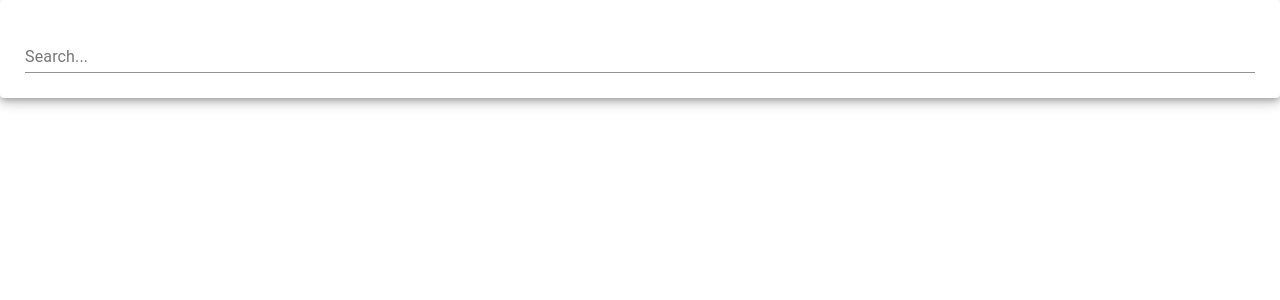
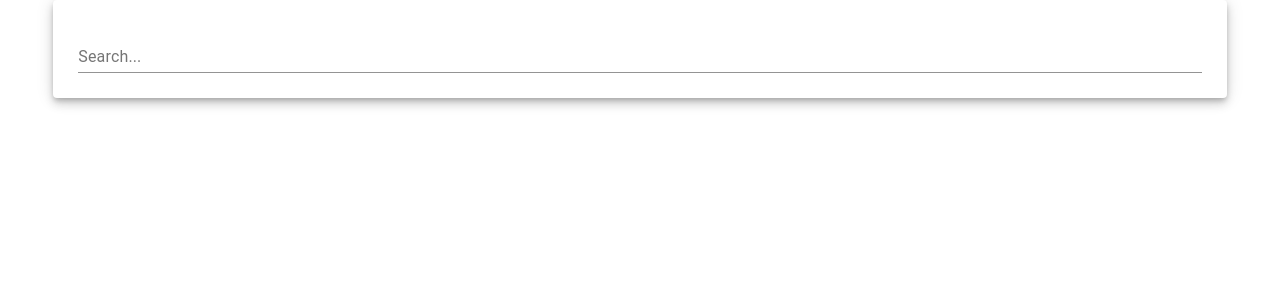
Before and after one commit to venujibhakate/github_finder_react, a React (Create React App) app: page / in a window 1280 px wide. Shown: the top 300 px of the page. Built offline with nearby package versions, Linux system fonts and the light colour scheme.

Commit message:
add the view profile button which can show github repo pase

```diff
--- a/src/App.js
+++ b/src/App.js
@@ -1,25 +1,21 @@
 import React, { Component } from 'react';
 import './App.css';
 import SearchBar from './SearchBar';
+import { Grid } from '@material-ui/core';
 
 
 class App extends Component {
   render() {
     return (
-      //     <Grid justify="center" container spacing={16}>
-      //     <Grid item xs={11}>
-      //       <Grid container spacing={10}>
-      //         <Grid item xs={12}>
-      //           <SearchBar onFormSubmit={this.handleSubmit}/>
-      //         </Grid>
-      //       </Grid>
-      //     </Grid>
-      //   </Grid>
-      //   );
-      // }
-      <div>
-        <SearchBar />
-      </div>
+          <Grid justify="center" container spacing={16}>
+          <Grid item xs={11}>
+            <Grid container spacing={10}>
+              <Grid item xs={12}>
+                <SearchBar/>
+              </Grid>
+            </Grid>
+          </Grid>
+        </Grid>
     )
   }
 }
--- a/src/repo.css
+++ b/src/repo.css
@@ -1,5 +1,5 @@
 card{
-     width: '250px';
+     width: '200px';
      margin-left:'10%';
      margin-top:'1%';
 }
--- a/src/repo.js
+++ b/src/repo.js
@@ -1,6 +1,7 @@
 import React from 'react';
 import CardContent from '@material-ui/core/CardContent';
 import Card from '@material-ui/core/Card';
+import Button from '@material-ui/core/Button';
 
 import './App.css';
 function Repos(props){
@@ -11,6 +12,13 @@ function Repos(props){
 					<Card style={{ width: '250px', marginLeft:'10%',marginTop:'1%' }}>
 						<CardContent>
 							<img style={{ width: '200px' }} alt="thumbnail" src={profile.avatar_url} />
+							<a href={profile.html_url} style={{textDecoration: 'none'}}>
+								<Button
+									variant="contained"
+									style={{  marginTop: '25px',fontSize: '24', width: '100%' }}>
+									View Profile
+								</Button>
+							</a>
 							</CardContent>
 
 						</Card>
```
